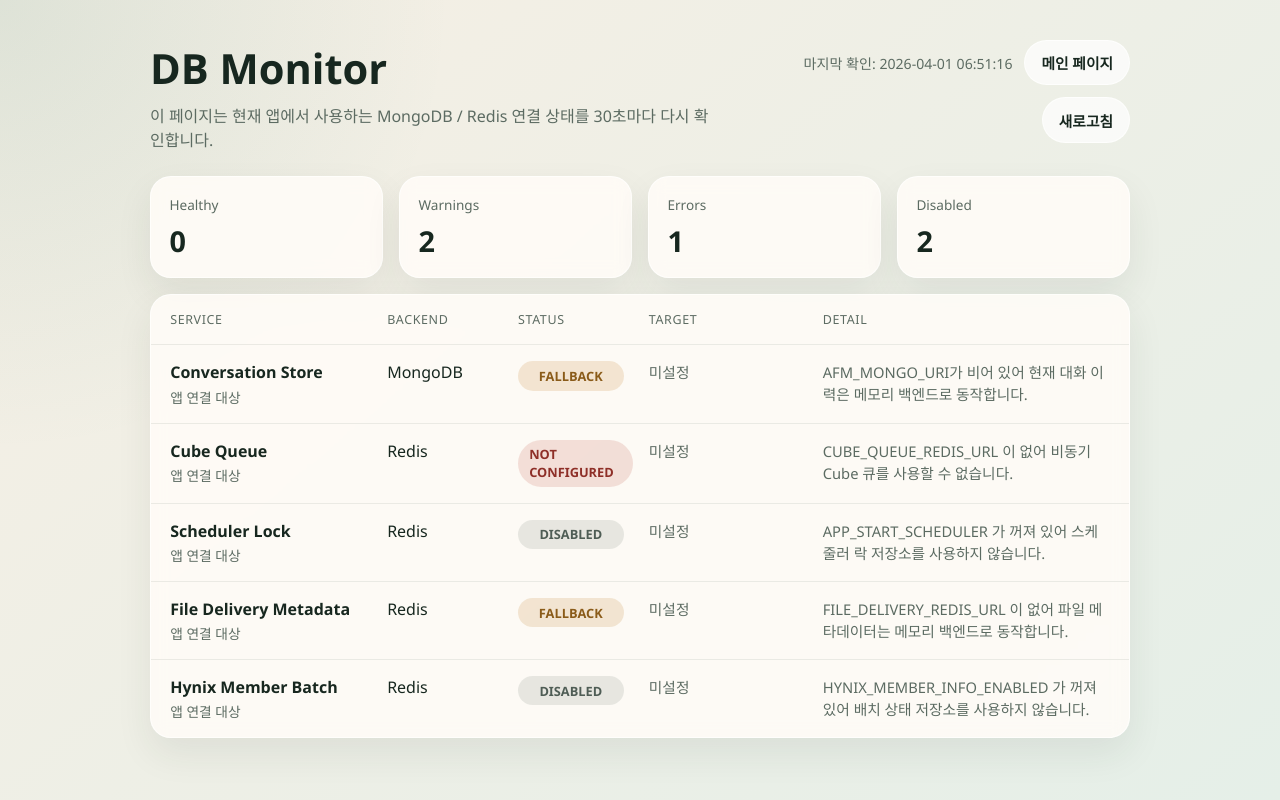
After one commit to DarrenKoi/llm-chatbot, a Flask app: page /monitor in a window 1280 px wide. The commit adds this page. Run offline with Flask 3, Linux system fonts and the light colour scheme.

Commit message:
api: DB 모니터 페이지 추가

```diff
--- a/api/__init__.py
+++ b/api/__init__.py
@@ -9,6 +9,7 @@ from api import config
 from api.blueprint_loader import discover_blueprints
 from api.conversation_service import get_recent_messages
 from api.cube.payload import extract_user_id
+from api.monitoring_service import get_monitoring_snapshot
 from api.utils.logger import log_activity, setup_logging
 from api.scheduled_tasks import start_scheduler
 
@@ -25,6 +26,11 @@ def create_application() -> Flask:
     def main() -> str:
         conversation = get_recent_messages(limit=50)
         return render_template("main.html", conversation=conversation)
+
+    @app.route("/monitor", methods=["GET"])
+    def monitor() -> str:
+        snapshot = get_monitoring_snapshot()
+        return render_template("monitor.html", snapshot=snapshot)
 
     for blueprint in discover_blueprints():
         app.register_blueprint(blueprint)
--- /dev/null
+++ b/api/templates/monitor.html
@@ -0,0 +1,271 @@
+<!doctype html>
+<html lang="ko">
+<head>
+  <meta charset="utf-8">
+  <meta name="viewport" content="width=device-width, initial-scale=1">
+  <meta http-equiv="refresh" content="30">
+  <title>DB Monitor</title>
+  <style>
+    * { box-sizing: border-box; margin: 0; }
+
+    :root {
+      --bg-top: #f6efe4;
+      --bg-bottom: #e5efe8;
+      --card-bg: rgba(255, 252, 247, 0.88);
+      --line: rgba(23, 39, 31, 0.08);
+      --text: #17271f;
+      --muted: #5c6b62;
+      --ok-bg: rgba(41, 121, 90, 0.14);
+      --ok-text: #1b6245;
+      --warn-bg: rgba(194, 130, 46, 0.18);
+      --warn-text: #8a5b19;
+      --error-bg: rgba(186, 69, 59, 0.16);
+      --error-text: #8e2f28;
+      --disabled-bg: rgba(97, 108, 102, 0.14);
+      --disabled-text: #4f5d55;
+    }
+
+    body {
+      min-height: 100vh;
+      font-family: "Avenir Next", "Segoe UI", "Apple SD Gothic Neo", sans-serif;
+      color: var(--text);
+      background:
+        radial-gradient(circle at top left, rgba(10, 116, 100, 0.10), transparent 30%),
+        linear-gradient(140deg, var(--bg-top), var(--bg-bottom));
+      padding: 2.5rem 1rem 3rem;
+    }
+
+    .container {
+      width: 100%;
+      max-width: 980px;
+      margin: 0 auto;
+    }
+
+    .hero {
+      display: flex;
+      justify-content: space-between;
+      gap: 1rem;
+      align-items: flex-start;
+      margin-bottom: 1.5rem;
+    }
+
+    .hero h1 {
+      font-size: clamp(1.8rem, 4vw, 2.6rem);
+      margin-bottom: 0.5rem;
+    }
+
+    .hero p {
+      color: var(--muted);
+      line-height: 1.5;
+    }
+
+    .actions {
+      display: flex;
+      gap: 0.75rem;
+      align-items: center;
+      flex-wrap: wrap;
+      justify-content: flex-end;
+    }
+
+    .link-btn {
+      display: inline-flex;
+      align-items: center;
+      gap: 0.45rem;
+      text-decoration: none;
+      color: var(--text);
+      background: rgba(255, 255, 255, 0.7);
+      border: 1px solid rgba(255, 255, 255, 0.7);
+      border-radius: 999px;
+      padding: 0.7rem 1rem;
+      font-size: 0.92rem;
+      font-weight: 600;
+    }
+
+    .checked-at {
+      font-size: 0.88rem;
+      color: var(--muted);
+    }
+
+    .summary-grid {
+      display: grid;
+      grid-template-columns: repeat(4, minmax(0, 1fr));
+      gap: 1rem;
+      margin-bottom: 1rem;
+    }
+
+    .summary-card, .table-card {
+      background: var(--card-bg);
+      border: 1px solid rgba(255, 255, 255, 0.7);
+      border-radius: 1.3rem;
+      box-shadow: 0 16px 36px rgba(34, 45, 40, 0.08);
+      backdrop-filter: blur(8px);
+    }
+
+    .summary-card {
+      padding: 1.1rem 1.15rem;
+    }
+
+    .summary-label {
+      color: var(--muted);
+      font-size: 0.85rem;
+      margin-bottom: 0.45rem;
+    }
+
+    .summary-value {
+      font-size: 1.8rem;
+      font-weight: 700;
+    }
+
+    .table-card {
+      overflow: hidden;
+    }
+
+    .table-header,
+    .table-row {
+      display: grid;
+      grid-template-columns: 1.4fr 0.8fr 0.8fr 1.1fr 2fr;
+      gap: 1rem;
+      padding: 1rem 1.2rem;
+      align-items: start;
+    }
+
+    .table-header {
+      font-size: 0.78rem;
+      letter-spacing: 0.05em;
+      text-transform: uppercase;
+      color: var(--muted);
+      border-bottom: 1px solid var(--line);
+    }
+
+    .table-row {
+      border-bottom: 1px solid var(--line);
+    }
+
+    .table-row:last-child {
+      border-bottom: none;
+    }
+
+    .entry-name {
+      font-weight: 700;
+      margin-bottom: 0.2rem;
+    }
+
+    .entry-backend {
+      color: var(--muted);
+      font-size: 0.86rem;
+    }
+
+    .badge {
+      display: inline-flex;
+      align-items: center;
+      justify-content: center;
+      min-width: 6.6rem;
+      padding: 0.35rem 0.7rem;
+      border-radius: 999px;
+      font-size: 0.8rem;
+      font-weight: 700;
+      text-transform: uppercase;
+    }
+
+    .badge-ok { background: var(--ok-bg); color: var(--ok-text); }
+    .badge-warning { background: var(--warn-bg); color: var(--warn-text); }
+    .badge-error { background: var(--error-bg); color: var(--error-text); }
+    .badge-disabled { background: var(--disabled-bg); color: var(--disabled-text); }
+
+    .target,
+    .detail {
+      color: var(--muted);
+      line-height: 1.5;
+      word-break: break-word;
+      font-size: 0.92rem;
+    }
+
+    @media (max-width: 900px) {
+      .summary-grid {
+        grid-template-columns: repeat(2, minmax(0, 1fr));
+      }
+
+      .table-header {
+        display: none;
+      }
+
+      .table-row {
+        grid-template-columns: 1fr;
+        gap: 0.7rem;
+      }
+    }
+
+    @media (max-width: 640px) {
+      .hero {
+        flex-direction: column;
+      }
+
+      .actions {
+        justify-content: flex-start;
+      }
+
+      .summary-grid {
+        grid-template-columns: 1fr;
+      }
+    }
+  </style>
+</head>
+<body>
+  <div class="container">
+    <section class="hero">
+      <div>
+        <h1>DB Monitor</h1>
+        <p>이 페이지는 현재 앱에서 사용하는 MongoDB / Redis 연결 상태를 30초마다 다시 확인합니다.</p>
+      </div>
+      <div class="actions">
+        <span class="checked-at">마지막 확인: {{ snapshot.checked_at }}</span>
+        <a class="link-btn" href="/">메인 페이지</a>
+        <a class="link-btn" href="/monitor">새로고침</a>
+      </div>
+    </section>
+
+    <section class="summary-grid">
+      <div class="summary-card">
+        <div class="summary-label">Healthy</div>
+        <div class="summary-value">{{ snapshot.summary.healthy }}</div>
+      </div>
+      <div class="summary-card">
+        <div class="summary-label">Warnings</div>
+        <div class="summary-value">{{ snapshot.summary.warnings }}</div>
+      </div>
+      <div class="summary-card">
+        <div class="summary-label">Errors</div>
+        <div class="summary-value">{{ snapshot.summary.errors }}</div>
+      </div>
+      <div class="summary-card">
+        <div class="summary-label">Disabled</div>
+        <div class="summary-value">{{ snapshot.summary.disabled }}</div>
+      </div>
+    </section>
+
+    <section class="table-card">
+      <div class="table-header">
+        <div>Service</div>
+        <div>Backend</div>
+        <div>Status</div>
+        <div>Target</div>
+        <div>Detail</div>
+      </div>
+      {% for entry in snapshot.entries %}
+      <div class="table-row">
+        <div>
+          <div class="entry-name">{{ entry.name }}</div>
+          <div class="entry-backend">앱 연결 대상</div>
+        </div>
+        <div>{{ entry.backend }}</div>
+        <div>
+          <span class="badge badge-{{ entry.tone }}">{{ entry.status }}</span>
+        </div>
+        <div class="target">{{ entry.target }}</div>
+        <div class="detail">{{ entry.detail }}</div>
+      </div>
+      {% endfor %}
+    </section>
+  </div>
+</body>
+</html>
```
Also changed, not shown: api/templates/main.html (+10 -1 lines), tests/test_monitor_page.py (added, +43 -0 lines).
